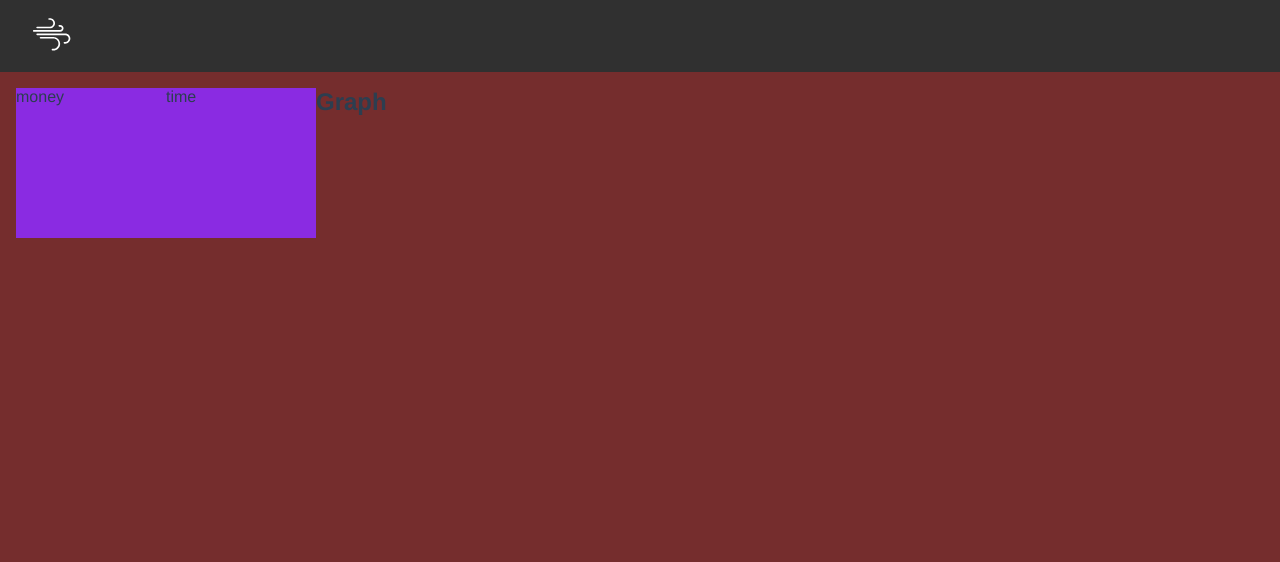
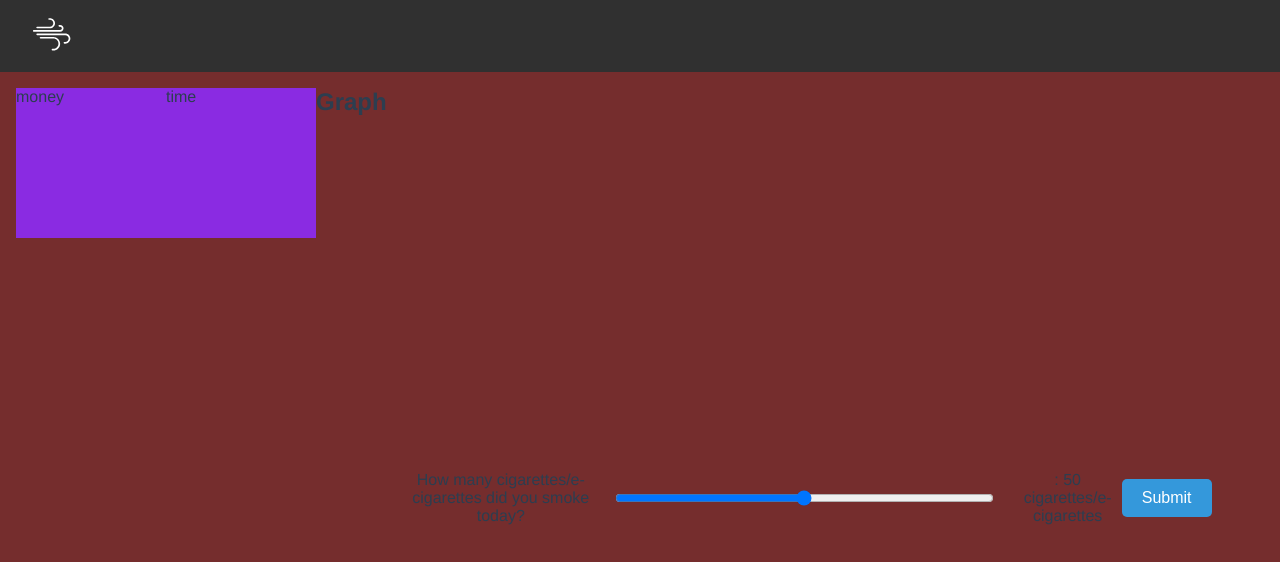
Before and after one commit to rubenmadsen/smokin, a Vue app in the folder Frontend/: page /tracker in a window 1280 px wide. Shown: the top 562 px of the page. Built offline with nearby package versions, Linux system fonts and the light colour scheme.

Commit message:
Lade till slider på trackersida

```diff
--- a/Frontend/src/views/TrackerView.vue
+++ b/Frontend/src/views/TrackerView.vue
@@ -10,11 +10,30 @@
     <div>
         <h2>Graph</h2>
     </div>
+
+    <div class="sliderContainer">
+      <p> How many cigarettes/e-cigarettes did you smoke today? </p>
+      <input v-model="sliderValue" type="range" min="0" max="100" class="slider"/>
+      <p>: {{ sliderValue }} cigarettes/e-cigarettes </p>
+
+      <button @click="handleSubmit" class="submitButton">Submit</button>
+    </div>
   </template>
 
   <script>
   export default {
-    name: 'TrackerView'
+    name: 'TrackerView',
+    data() {
+      return {
+        sliderValue: 50, // Added default slider value
+      };
+    },
+    methods: {
+      handleSubmit() {
+        // Logic to handle form submission
+        alert(`Submitted value: ${this.sliderValue}`);
+      },
+    },
   }
   </script>
 
@@ -32,4 +51,31 @@
     .sumContainer last-child{
         background-color: aqua;
     }
+
+    .sliderContainer {
+      margin-top: 20px;
+      text-align: center;
+      display: flex;
+      align-items: center;
+    }
+
+    .slider {
+      width: 80%;
+      margin-right: 20px;
+    }
+
+    .submitButton {
+      padding: 10px 20px;
+      background-color: #3498db;
+      color: white;
+      border: none;
+      border-radius: 5px;
+      cursor: pointer;
+      font-size: 16px;
+      transition: background-color 0.3s;
+    }
+
+    .submitButton:hover {
+      background-color: #2980b9;
+    }
   </style>
```
